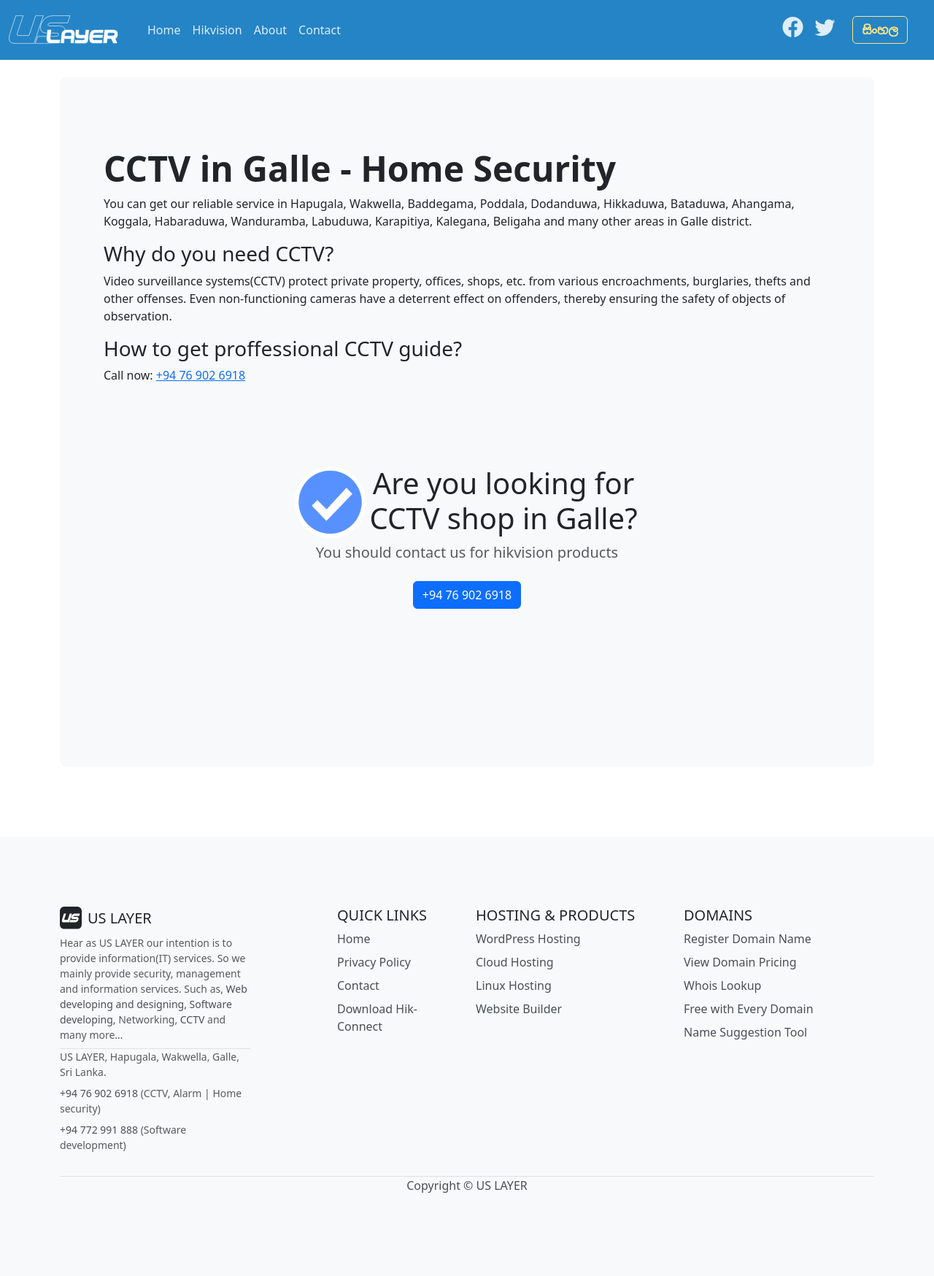
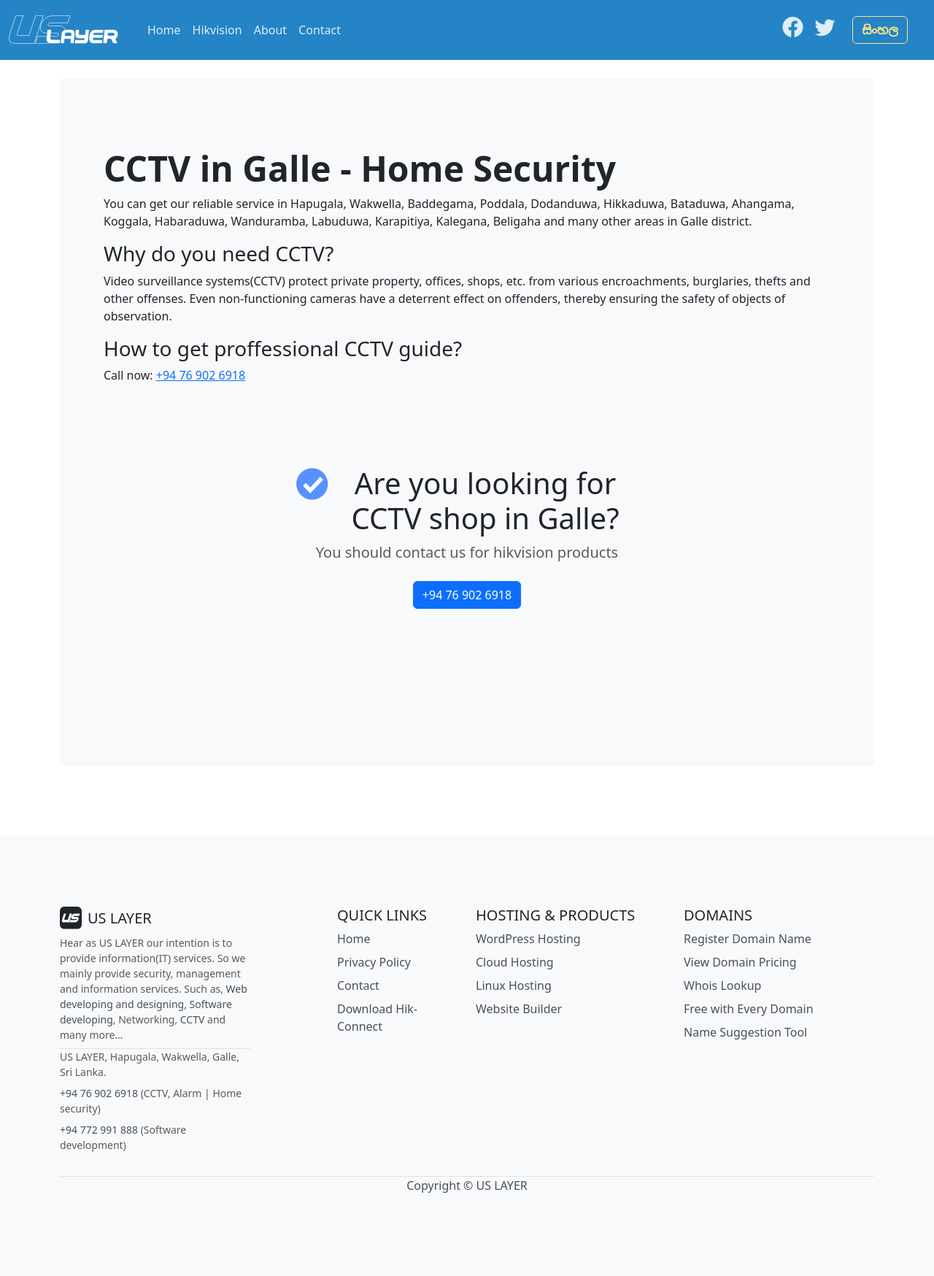
Before and after one commit to uslayer/uslayer.github.io, a Jekyll site: the page built from pages/cctv-galle.md, in a window 1280 px wide. Shown: the whole page at 73% size. Built offline with Jekyll 4.4.1, drawn with Linux system fonts in a browser that asks for light colours.

Commit message:
Update cctv-galle.md

```diff
--- a/pages/cctv-galle.md
+++ b/pages/cctv-galle.md
@@ -16,7 +16,7 @@
 <section class="py-5 text-center container">
     <div class="row py-lg-5">
       <div class="col-lg-6 col-md-8 mx-auto">
-        <h1 class="fw-light"><img width="100" src="../assets/images/Blue_Badge.png" class="rounded float-start" alt="blue badge verified">Are you looking for CCTV shop in Galle?</h1>
+        <h1 class="fw-light"><img width="50" src="../assets/images/Blue_Badge.png" class="rounded float-start" alt="blue badge verified">Are you looking for CCTV shop in Galle?</h1>
         <p class="lead text-muted">You should contact us for hikvision products</p>
         <p>
           <a href="tel:=+94769026918" class="btn btn-primary my-2">+94 76 902 6918</a>
```
